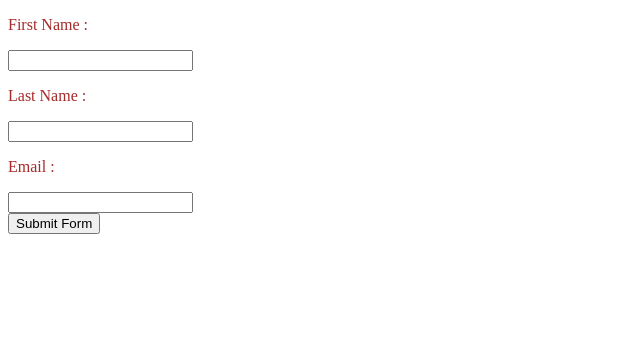
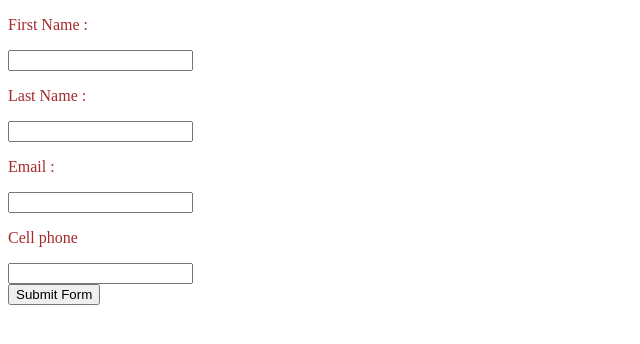
Before and after one commit to ingagodlo101/testProject, a plain HTML site: page index.html in a window 1280 px wide. Shown: the whole page, without its empty margins (0-640 px from the left). Drawn offline with Linux system fonts and the light colour scheme.

Commit message:
Version 1.1

```diff
--- a/index.html
+++ b/index.html
@@ -21,6 +21,9 @@
         <input type="text" id="inputSurname">
         <p>Email :</p>
         <input type="text" id="inputEmail">
+        <p>Cell phone</p>
+        <input type="text" id="inputNumber">
+
     </div>
 
     <button type="button" id="myBn">Submit Form</button>
```
